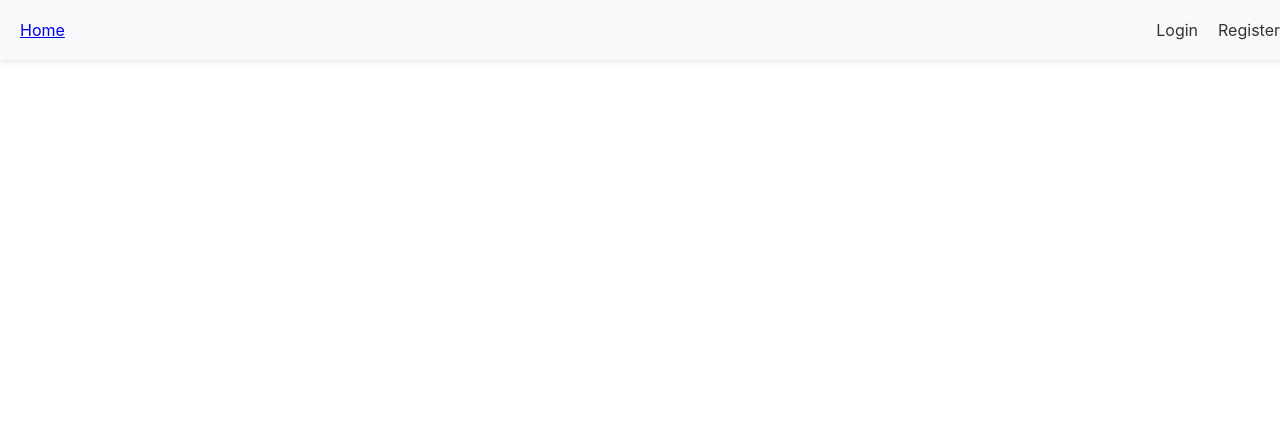
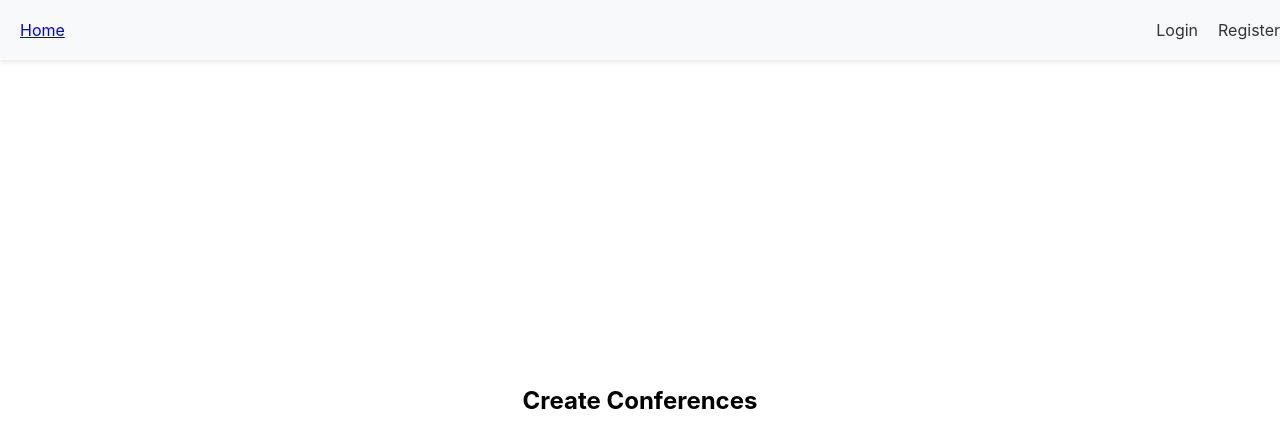
Before and after one commit to StavShar/Conference-Management, a React (Create React App) app in the folder frontend/: page /createconferences in a window 1280 px wide. Before the commit this address had no page. Shown: the top 448 px of the page. Built offline with nearby package versions, Linux system fonts and the light colour scheme.

Commit message:
create conferences button

```diff
--- a/frontend/src/components/Navbar.jsx
+++ b/frontend/src/components/Navbar.jsx
@@ -26,6 +26,9 @@ function Navbar() {
         }
         {cookies.access_token &&
           <>
+          <li className="nav-item">
+              <a href="/createconferences" className="nav-link nav-link-special">Create conferences</a>
+            </li>
             <li className="nav-item">
               <a href="/myconference" className="nav-link nav-link-special">MyConference</a>
             </li>
--- a/frontend/src/components/NavigationRoutes.jsx
+++ b/frontend/src/components/NavigationRoutes.jsx
@@ -15,6 +15,7 @@ import Home from './pages/Home';
 import Register from './pages/Register';
 import Login from './pages/Login';
 import MyConference from './pages/MyConferences';
+import CreateConferences  from './pages/CreateConferences';
 function NavigationRoutes() {
 
     /** todo: Implement later */
@@ -30,8 +31,10 @@ function NavigationRoutes() {
                 <Route path='/' element={<Home />} />
                 <Route path='/home' element={<Home />} />
                 <Route path='/login' element={<Login />} />
-                <Route path='/Register' element={<Register />} />
+                <Route path='/register' element={<Register />} />
                 <Route path='/myconferences' element={<MyConference />} />
+                <Route path='/createconferences' element={<CreateConferences />} />
+
             </Routes>
 
             {/* <div className='devmessage'>
--- /dev/null
+++ b/frontend/src/components/pages/CreateConferences.jsx
@@ -0,0 +1,12 @@
+import React from 'react';
+
+function CreateConferences() {
+  return (
+    <div>
+      <h2>Create Conferences</h2>
+      {/* Your home page content can go here */}
+    </div>
+  );
+}
+
+export default CreateConferences;
```
